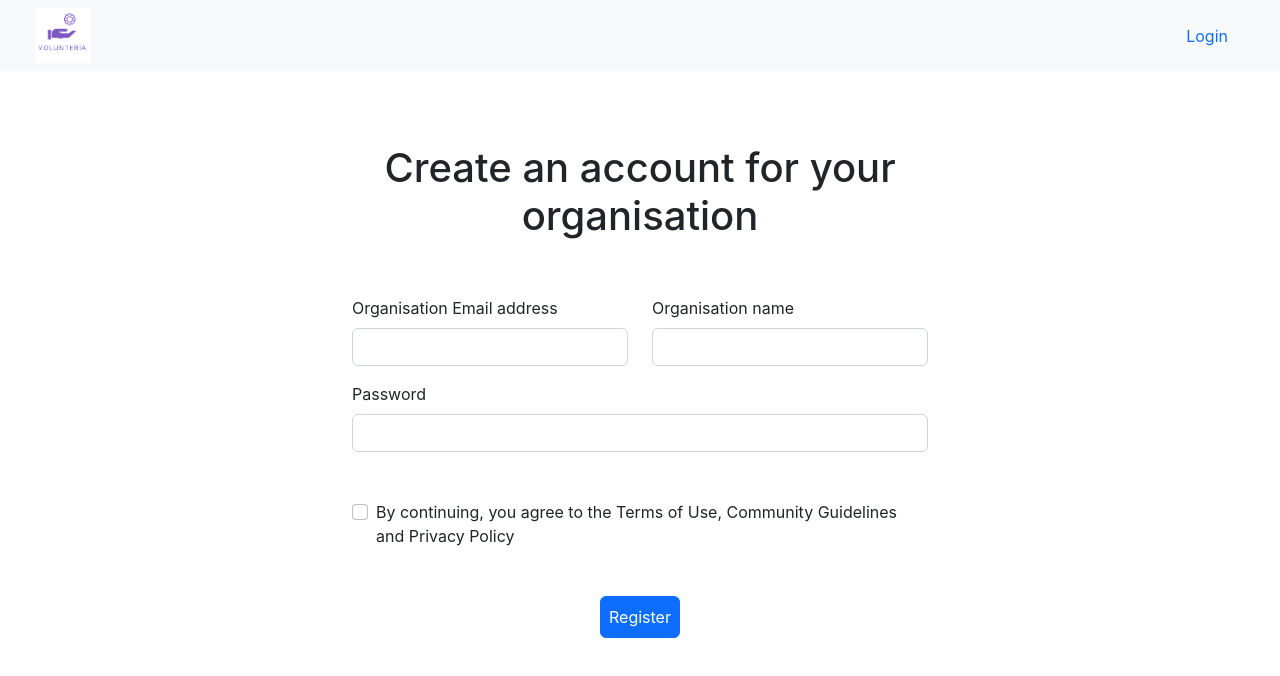
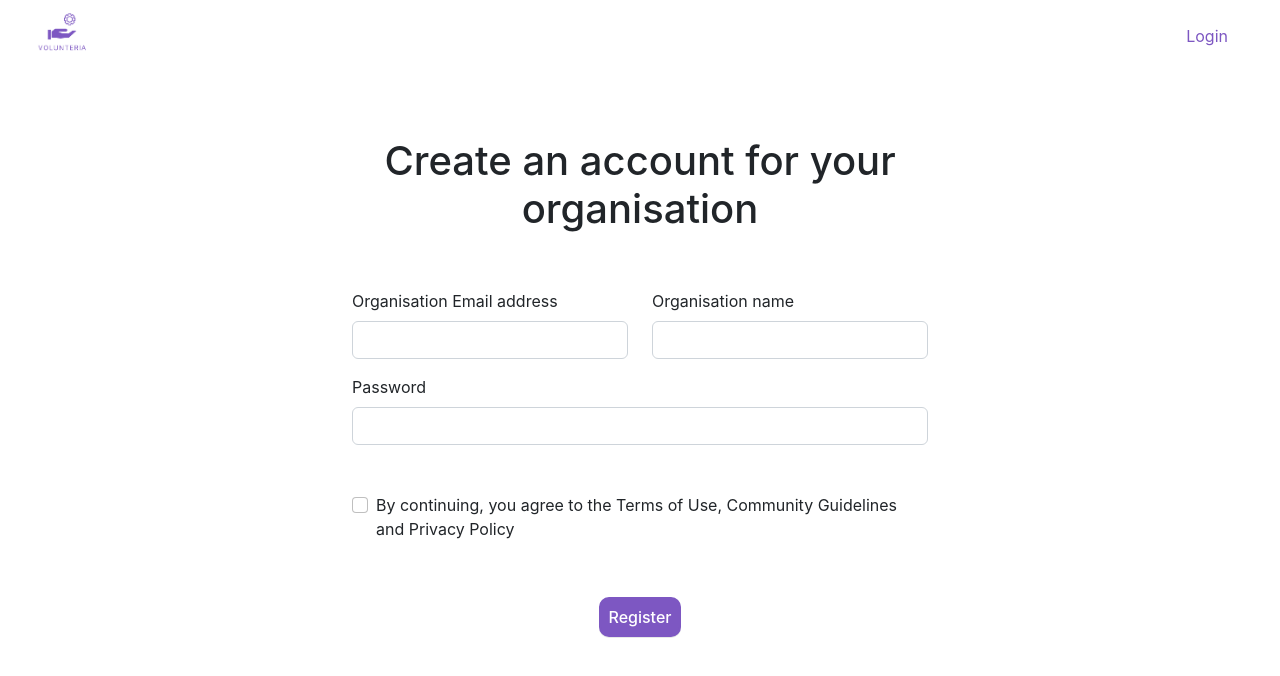
Before and after one commit to Mo-Ali98/foodbank-app, a React (Create React App) app: page /signup in a window 1280 px wide. Shown: the top 676 px of the page. Built offline with nearby package versions, Linux system fonts and the light colour scheme; no server answers.

Commit message:
design system

```diff
--- a/src/App.css
+++ b/src/App.css
@@ -6,3 +6,47 @@ body {
 .container {
   height: 100vh;
 }
+
+.button-3 {
+  appearance: none;
+  background: #7d57c2;
+  border: 2px solid #7d57c2;
+  border-radius: 10px;
+  box-shadow: rgba(27, 31, 35, 0.1) 0 1px 0;
+  box-sizing: border-box;
+  color: #fff;
+  cursor: pointer;
+  display: inline-block;
+
+  font-size: 16px;
+  font-weight: 500;
+  line-height: 20px;
+  padding: 8px;
+  text-align: center;
+  text-decoration: none;
+  user-select: none;
+  max-width: 180px;
+}
+
+.button-3:focus:not(:focus-visible):not(.focus-visible) {
+  box-shadow: none;
+  outline: none;
+}
+
+.button-3:hover {
+  background-color: #4d4488;
+}
+
+.button-3:focus {
+  outline: none;
+}
+
+.button-3:disabled {
+  background-color: #e3dfff;
+  color: white;
+  cursor: not-allowed;
+}
+
+.button-3:active {
+  background-color: #7d57c2;
+}
--- a/src/auth/auth-layout.tsx
+++ b/src/auth/auth-layout.tsx
@@ -9,7 +9,7 @@ interface Props {
 export const AuthLayoutPage: React.FC<Props> = ({ children, login }) => {
   return (
     <>
-      <nav className="navbar navbar-expand-lg navbar-light bg-light px-2">
+      <nav className="navbar navbar-expand-lg navbar-light bg-white px-2">
         <div className="container-fluid">
           <div className="mx-2">
             <div className="d-flex align-items-center">
@@ -27,7 +27,7 @@ export const AuthLayoutPage: React.FC<Props> = ({ children, login }) => {
               <a
                 className="mx-2"
                 href="/signup"
-                style={{ textDecoration: "none" }}
+                style={{ textDecoration: "none", color: "#7d57c2" }}
               >
                 Sign up
               </a>
@@ -35,7 +35,7 @@ export const AuthLayoutPage: React.FC<Props> = ({ children, login }) => {
               <a
                 className="mx-2"
                 href="/login"
-                style={{ textDecoration: "none" }}
+                style={{ textDecoration: "none", color: "#7d57c2" }}
               >
                 Login
               </a>
--- a/src/auth/login.tsx
+++ b/src/auth/login.tsx
@@ -57,11 +57,7 @@ export const Login = () => {
         </div>
 
         <div className="d-flex flex-column align-items-center justify-content-between">
-          <button
-            type="submit"
-            className="btn btn-primary my-2"
-            disabled={loading}
-          >
+          <button type="submit" className="button-3 my-2" disabled={loading}>
             Sign in
           </button>
         </div>
--- a/src/auth/signup.tsx
+++ b/src/auth/signup.tsx
@@ -86,16 +86,12 @@ export const SignUp = () => {
           </div>
         </div>
         <div className="d-flex align-items-center justify-content-center">
-          <button
-            className="btn btn-primary p-2"
-            type="submit"
-            disabled={loading}
-          >
+          <button className="button-3 my-2" type="submit" disabled={loading}>
             Register
           </button>
         </div>
       </form>
-      {error && <p className="my-3 text-danger">{error}</p>}
+      {error && <span className="my-3 text-danger">{error}</span>}
     </AuthLayoutPage>
   );
 };
--- a/src/dashboard.tsx
+++ b/src/dashboard.tsx
@@ -85,9 +85,9 @@ export const Dashboard = () => {
 
   return (
     <>
-      <nav className="navbar navbar-expand-lg navbar-light bg-light px-4">
+      <nav className="navbar navbar-expand-lg navbar-light bg-white px-4">
         <div className="container-fluid">
-          <img src={logo} alt="" width={"50px"} height={"50px"} />
+          <img src={logo} alt="Volunteria" width={"55px"} height={"55px"} />
           <button
             type="button"
             className="navbar-toggler"
@@ -99,7 +99,7 @@ export const Dashboard = () => {
           <div className="collapse navbar-collapse" id="navbarCollapse">
             <div className="navbar-nav ms-auto d-flex align-items-center mx-4">
               <span className="mx-4">{OrgUserData?.orgName}</span>
-              <button className="btn btn-primary mx-2" onClick={logOut}>
+              <button className="button-3 mx-2" onClick={logOut}>
                 LOGOUT
               </button>
             </div>
@@ -110,8 +110,11 @@ export const Dashboard = () => {
       <div className="main-container">
         <div className="Sidepanel">
           <div className="my-2">
+            <button className="button-3">View volunteers</button>
+          </div>
+          <div className="my-2">
             <button
-              className="btn btn-primary"
+              className="button-3"
               onClick={() => {
                 setCreateEvent(false);
                 setViewEvents(true);
@@ -123,7 +126,7 @@ export const Dashboard = () => {
 
           <div className="my-2">
             <button
-              className="btn btn-primary"
+              className="button-3"
               onClick={() => {
                 setCreateEvent(!CreateEvent);
                 setViewEvents(false);
@@ -131,10 +134,6 @@ export const Dashboard = () => {
             >
               Create event
             </button>
-          </div>
-
-          <div className="my-2">
-            <button className="btn btn-primary">View volunteers</button>
           </div>
         </div>
         <div className="Main-content">
@@ -177,8 +176,8 @@ export const Dashboard = () => {
                     className="form-control my-2"
                     onChange={(e) => setEventDate(e.target.value)}
                   />
-                  <button className="btn btn-primary" type="submit">
-                    Create Event
+                  <button className="button-3" type="submit">
+                    Create
                   </button>
                 </form>
               </div>
--- a/src/volunteer.tsx
+++ b/src/volunteer.tsx
@@ -120,7 +120,9 @@ export const Volunteer = () => {
           className="form-control my-2"
           onChange={(e) => setVolunteerNumber(e.target.value)}
         />
-        <button type="submit">SignUp</button>
+        <button className="button-3" type="submit">
+          SignUp
+        </button>
       </form>
     </div>
   );
```
